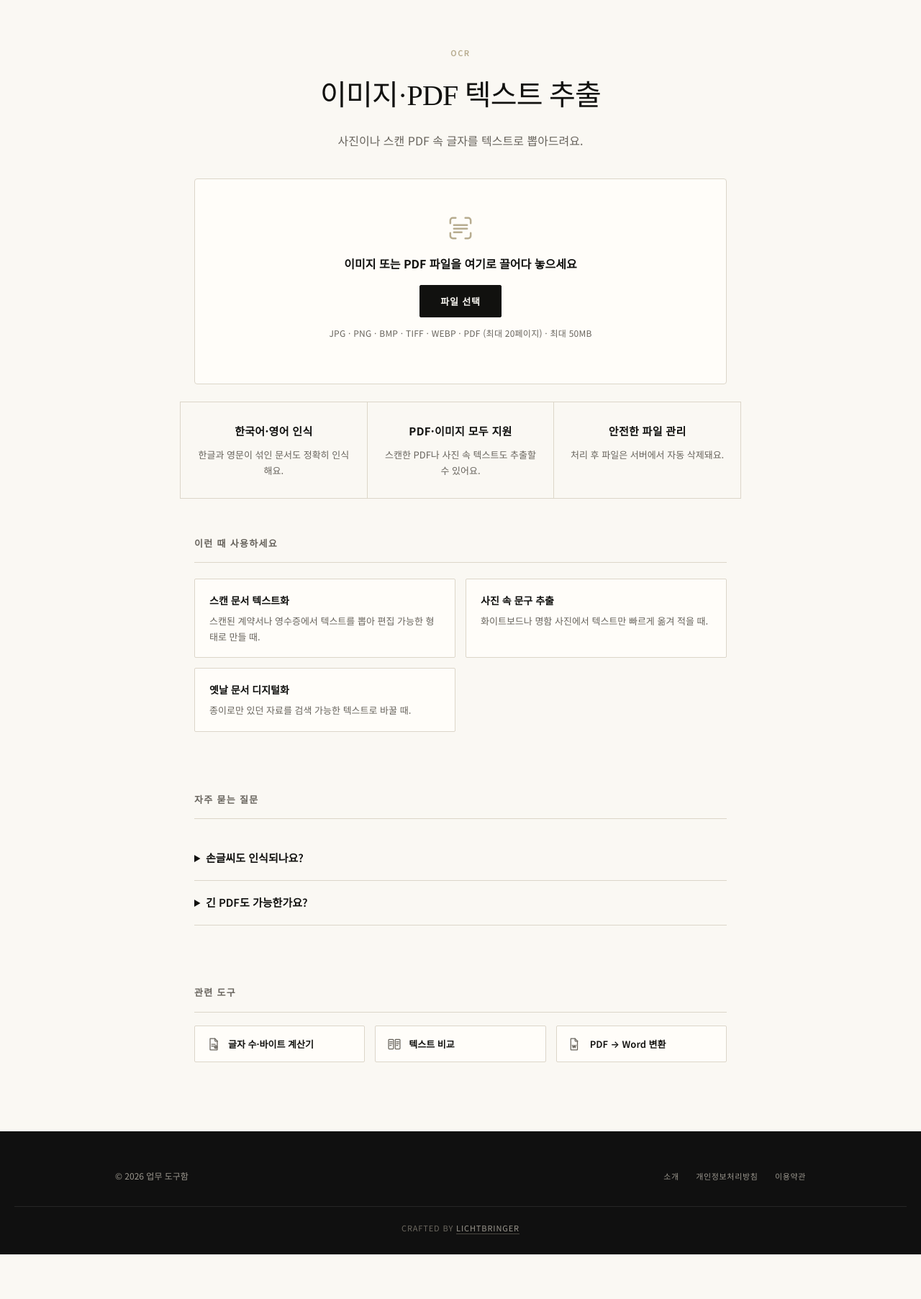
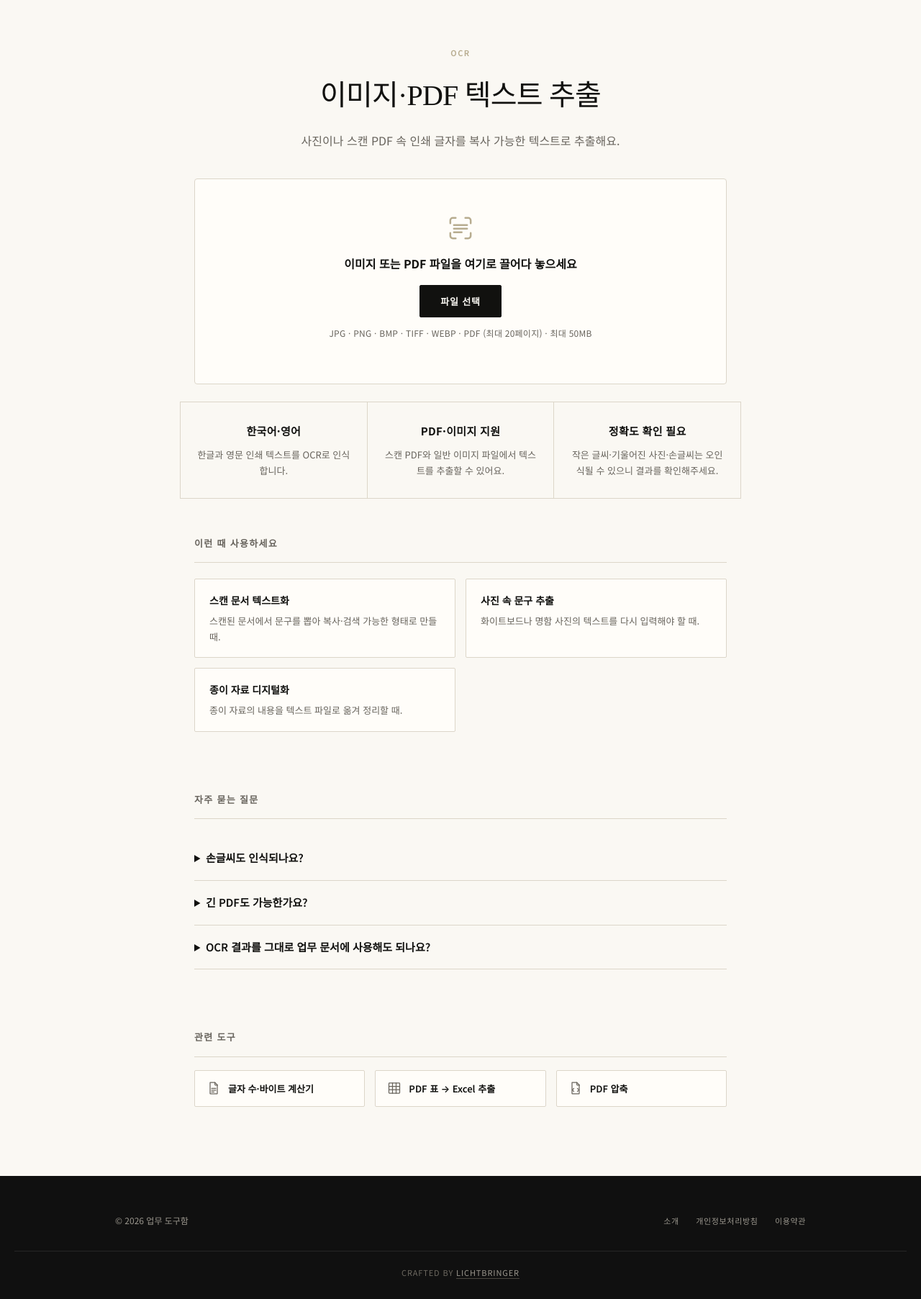
Before and after one commit to Mine-94/office-toolbox-site, a Flask app: page /ocr in a window 1280 px wide. Shown: the part 175-1980 px from the top of the page at 72% size. Before the commit the page ends 1918 px from the top, so only its background shows below. Run offline with Flask 3, Linux system fonts and the light colour scheme.

Commit message:
OCR 표현과 관련도구 정리

```diff
--- a/templates/ocr.html
+++ b/templates/ocr.html
@@ -1,12 +1,12 @@
 {% extends "base.html" %}
 {% from "_icons.html" import icon %}
-{% block title %}이미지·PDF 글자 인식 – 무료 OCR 텍스트 추출 | 사무실 공구함{% endblock %}
-{% block description %}이미지나 스캔 PDF 속 텍스트를 무료로 추출하세요. 한국어·영어 인식을 지원합니다.{% endblock %}
+{% block title %}이미지·스캔 PDF 글자 인식 – OCR 텍스트 추출 | 업무 도구함{% endblock %}
+{% block description %}이미지나 스캔 PDF 속 인쇄 텍스트를 OCR로 추출하세요. 한국어·영어 인식을 지원하며 PDF는 최대 20페이지까지 처리합니다.{% endblock %}
 {% block content %}
 <section class="hero container">
   <span class="eyebrow">OCR</span>
   <h1>이미지·PDF 텍스트 추출</h1>
-  <p class="subtitle">사진이나 스캔 PDF 속 글자를 텍스트로 뽑아드려요.</p>
+  <p class="subtitle">사진이나 스캔 PDF 속 인쇄 글자를 복사 가능한 텍스트로 추출해요.</p>
 
   <div id="drop-zone" class="drop-zone">
     <input type="file" id="file-input" accept=".pdf,.jpg,.jpeg,.png,.bmp,.tiff,.webp" hidden>
@@ -20,33 +20,21 @@
     <div id="file-selected" class="hidden">
       <div class="file-info">
         <span class="file-icon">{{ icon("ocr") }}</span>
-        <div>
-          <p id="file-name" class="file-name"></p>
-          <p id="file-size" class="file-size"></p>
-        </div>
+        <div><p id="file-name" class="file-name"></p><p id="file-size" class="file-size"></p></div>
       </div>
 
       <p class="option-label">인식 언어</p>
       <div class="lang-options">
-        <label class="quality-option">
-          <input type="radio" name="lang" value="ko+en" checked> 한국어+영어
-        </label>
-        <label class="quality-option">
-          <input type="radio" name="lang" value="ko"> 한국어만
-        </label>
-        <label class="quality-option">
-          <input type="radio" name="lang" value="en"> 영어만
-        </label>
+        <label class="quality-option"><input type="radio" name="lang" value="ko+en" checked> 한국어+영어</label>
+        <label class="quality-option"><input type="radio" name="lang" value="ko"> 한국어만</label>
+        <label class="quality-option"><input type="radio" name="lang" value="en"> 영어만</label>
       </div>
 
       <button type="button" id="apply-btn" class="btn btn-primary btn-large">텍스트 추출하기</button>
       <button type="button" id="reset-btn" class="btn btn-text">취소</button>
     </div>
 
-    <div id="loading" class="hidden">
-      <div class="spinner"></div>
-      <p>텍스트 인식 중입니다... (파일이 클 경우 시간이 걸릴 수 있어요)</p>
-    </div>
+    <div id="loading" class="hidden"><div class="spinner"></div><p>텍스트 인식 중입니다... 파일이 클 경우 시간이 걸릴 수 있어요.</p></div>
 
     <div id="result" class="hidden">
       <div class="ocr-result-box">
@@ -60,26 +48,14 @@
       </div>
     </div>
 
-    <div id="error" class="hidden">
-      <p class="error-text" id="error-text"></p>
-      <button type="button" id="reset-btn-3" class="btn btn-text">다시 시도</button>
-    </div>
+    <div id="error" class="hidden"><p class="error-text" id="error-text"></p><button type="button" id="reset-btn-3" class="btn btn-text">다시 시도</button></div>
   </div>
 </section>
 
 <section class="features container">
-  <div class="feature">
-    <h3>한국어·영어 인식</h3>
-    <p>한글과 영문이 섞인 문서도 정확히 인식해요.</p>
-  </div>
-  <div class="feature">
-    <h3>PDF·이미지 모두 지원</h3>
-    <p>스캔한 PDF나 사진 속 텍스트도 추출할 수 있어요.</p>
-  </div>
-  <div class="feature">
-    <h3>안전한 파일 관리</h3>
-    <p>처리 후 파일은 서버에서 자동 삭제돼요.</p>
-  </div>
+  <div class="feature"><h3>한국어·영어</h3><p>한글과 영문 인쇄 텍스트를 OCR로 인식합니다.</p></div>
+  <div class="feature"><h3>PDF·이미지 지원</h3><p>스캔 PDF와 일반 이미지 파일에서 텍스트를 추출할 수 있어요.</p></div>
+  <div class="feature"><h3>정확도 확인 필요</h3><p>작은 글씨·기울어진 사진·손글씨는 오인식될 수 있으니 결과를 확인해주세요.</p></div>
 </section>
 
 <div class="ad-slot container" id="ad-slot-mid"></div>
@@ -87,44 +63,28 @@
 <section class="usecases container">
   <h2>이런 때 사용하세요</h2>
   <div class="usecase-list">
-    <div class="usecase-item">
-      <h4>스캔 문서 텍스트화</h4>
-      <p>스캔된 계약서나 영수증에서 텍스트를 뽑아 편집 가능한 형태로 만들 때.</p>
-    </div>
-    <div class="usecase-item">
-      <h4>사진 속 문구 추출</h4>
-      <p>화이트보드나 명함 사진에서 텍스트만 빠르게 옮겨 적을 때.</p>
-    </div>
-    <div class="usecase-item">
-      <h4>옛날 문서 디지털화</h4>
-      <p>종이로만 있던 자료를 검색 가능한 텍스트로 바꿀 때.</p>
-    </div>
+    <div class="usecase-item"><h4>스캔 문서 텍스트화</h4><p>스캔된 문서에서 문구를 뽑아 복사·검색 가능한 형태로 만들 때.</p></div>
+    <div class="usecase-item"><h4>사진 속 문구 추출</h4><p>화이트보드나 명함 사진의 텍스트를 다시 입력해야 할 때.</p></div>
+    <div class="usecase-item"><h4>종이 자료 디지털화</h4><p>종이 자료의 내용을 텍스트 파일로 옮겨 정리할 때.</p></div>
   </div>
 </section>
 
 <section class="faq container">
   <h2>자주 묻는 질문</h2>
-  <details>
-    <summary>손글씨도 인식되나요?</summary>
-    <p>인쇄된 텍스트 위주로 정확도가 높으며, 손글씨는 인식률이 낮을 수 있어요.</p>
-  </details>
-  <details>
-    <summary>긴 PDF도 가능한가요?</summary>
-    <p>최대 20페이지까지 처리돼요. 그보다 긴 문서는 앞 20페이지만 인식돼요.</p>
-  </details>
+  <details><summary>손글씨도 인식되나요?</summary><p>이 도구는 인쇄 텍스트에 더 적합합니다. 손글씨는 인식률이 낮을 수 있어요.</p></details>
+  <details><summary>긴 PDF도 가능한가요?</summary><p>최대 20페이지까지 처리하며 그보다 긴 문서는 앞 20페이지만 인식합니다.</p></details>
+  <details><summary>OCR 결과를 그대로 업무 문서에 사용해도 되나요?</summary><p>OCR은 글자를 잘못 인식할 수 있으므로 계약서·금액·계좌번호 등 중요한 정보는 원본과 반드시 대조해주세요.</p></details>
 </section>
 
 <section class="related-tools container">
   <h2>관련 도구</h2>
   <div class="related-tools-grid">
-    <a class="related-tool-link" href="{{ url_for('char_counter_page') }}">{{ icon("char-counter") }}글자 수·바이트 계산기</a>
-    <a class="related-tool-link" href="{{ url_for('text_diff_page') }}">{{ icon("text-diff") }}텍스트 비교</a>
-    <a class="related-tool-link" href="{{ url_for('pdf_to_word_page') }}">{{ icon("pdf-to-word") }}PDF → Word 변환</a>
+    <a class="related-tool-link" href="{{ url_for('char_counter_page') }}">{{ icon("document") }}글자 수·바이트 계산기</a>
+    <a class="related-tool-link" href="{{ url_for('pdf_to_excel_page') }}">{{ icon("pdf-to-excel") }}PDF 표 → Excel 추출</a>
+    <a class="related-tool-link" href="{{ url_for('pdf_compress_page') }}">{{ icon("pdf-compress") }}PDF 압축</a>
   </div>
 </section>
 
 <div class="ad-slot container" id="ad-slot-bottom"></div>
 {% endblock %}
-{% block scripts %}
-<script src="{{ url_for('static', filename='js/ocr.js') }}"></script>
-{% endblock %}
+{% block scripts %}<script src="{{ url_for('static', filename='js/ocr.js') }}"></script>{% endblock %}
```
